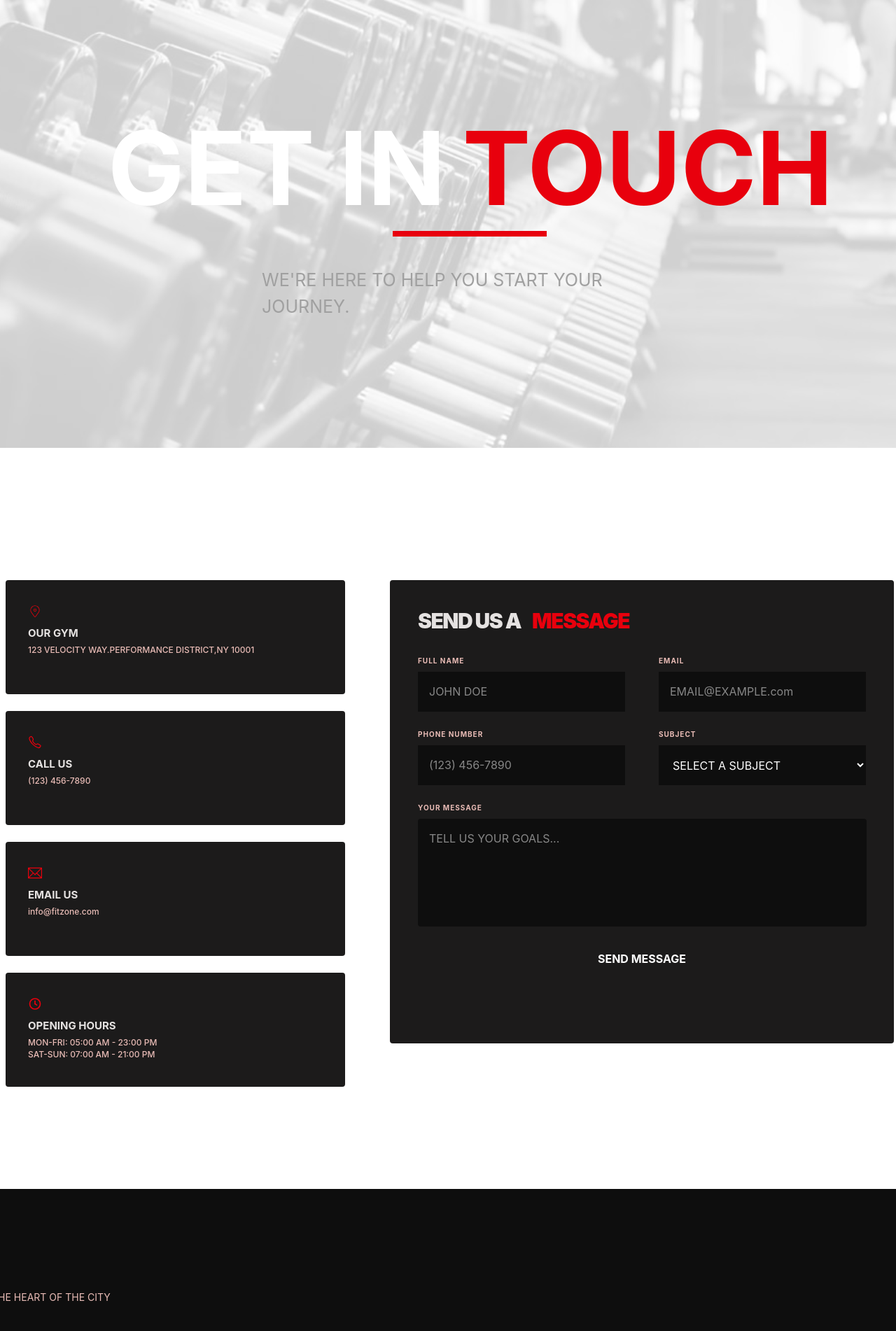
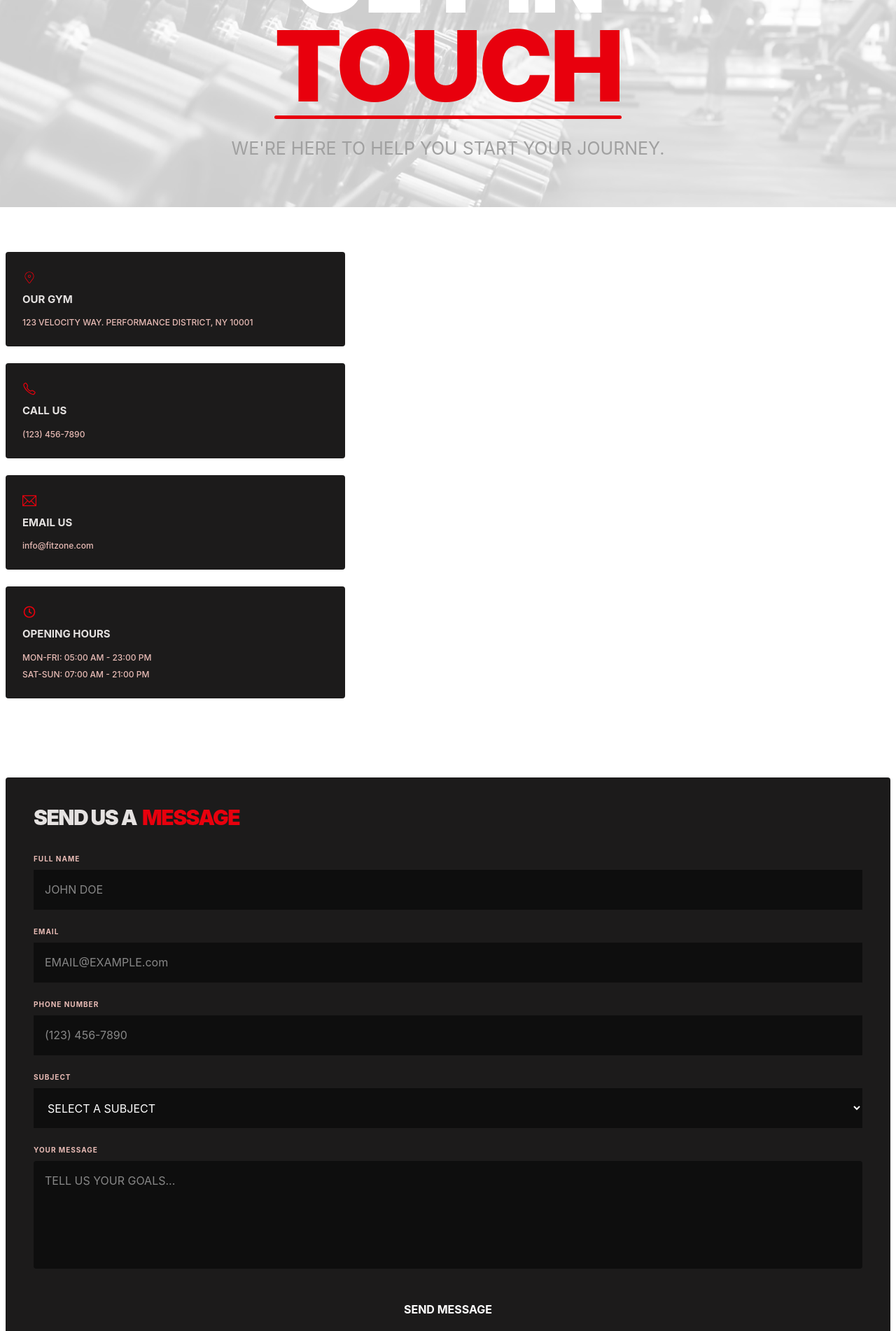
Before and after one commit to tekilaofficielpro/fitzone, a React (Vite) app: page /contact in a window 1280 px wide. Shown: the part 160-2062 px from the top of the page at 70% size. Built offline with nearby package versions, Linux system fonts and the light colour scheme.

Commit message:
responsive contact

```diff
--- a/src/pages/niniPages/Contact.jsx
+++ b/src/pages/niniPages/Contact.jsx
@@ -16,18 +16,23 @@ const Contact = () => {
     <SectionHero />
 
     {/* section contact-layout */}
-    <section className='container h-[870px]'>
-      <div className='container mx-2 mt-70'>
-        <ul className='flex flex-row gap-x-[64px]'>
-          <li>
+    <section className='container min-h-[870px]'>
+      <div className='mx-2 mt-16 lg:mt-[70px]'>
+        <div className='flex flex-col lg:flex-row gap-8 lg:gap-x-[64px] items-start'>
+
+          <div className='w-full lg:w-auto'>
             <ContactLayout />
-          </li>
+          </div>
 
           {/* ── Formulaire ── */}
-          <li ref={formRef} className='w-[720px] h-[662px] bg-[#1C1B1B] top-[96px] left-[533.33px] rounded-[4px] border-1 border-[#5F3F3A]/15 pt-[39.5px] pr-[40px] pb-[56px] pl-[40px] gap-[32px] col-start-6 col-span-7 row-start-1 row-span-1 reveal-right'>
+          <div
+            ref={formRef}
+            className='w-full lg:w-[720px] lg:h-[662px] bg-[#1C1B1B] rounded-[4px] border border-[#5F3F3A]/15 pt-[39.5px] pr-[40px] pb-[56px] pl-[40px] gap-[32px] reveal-right'
+          >
             <Formulaire />
-          </li>
-        </ul>
+          </div>
+
+        </div>
       </div>
     </section>
 
--- a/src/pages/niniPages/miniPageContact/CTABanner.jsx
+++ b/src/pages/niniPages/miniPageContact/CTABanner.jsx
@@ -7,9 +7,14 @@ export const CTABanner = () => {
     <>
     <style>{styles}</style>
     <section>
-      <div ref={ctaRef} className='w-full h-[266px] py-[48px] bg-[#E8000D] flex flex-row gap-70 mb-0 reveal'>
-        <h1 className='w-[815px] h-[60px] font-bold text-[60px] text-[#FFFFFF] px-[20px] py-[40px]'>READY TO TRANSFORM?</h1>
-        <button className='w-[204px] h-[68px] border-2 border-[#FFFFFF] text-[#FFFFFF] bg-transparent hover:bg-[#FFFFFF] hover:text-[#E8000D] py-[10px] px-[20px] ml-90 whitespace-nowrap shrink-0 relative top-16 transition-all duration-300 hover:scale-105 active:scale-95'>
+      <div
+        ref={ctaRef}
+        className='w-full bg-[#E8000D] flex flex-col sm:flex-row items-center justify-between gap-8 sm:gap-12 px-6 sm:px-12 lg:px-20 py-12 reveal'
+      >
+        <h2 className='font-bold text-[clamp(32px,6vw,60px)] text-white text-center sm:text-left leading-tight'>
+          READY TO TRANSFORM?
+        </h2>
+        <button className='shrink-0 border-2 border-white text-white bg-transparent hover:bg-white hover:text-[#E8000D] py-[10px] px-[20px] whitespace-nowrap transition-all duration-300 hover:scale-105 active:scale-95'>
           START FREE TRIAL
         </button>
       </div>
--- a/src/pages/niniPages/miniPageContact/ContactLayout.jsx
+++ b/src/pages/niniPages/miniPageContact/ContactLayout.jsx
@@ -19,32 +19,63 @@ export const ContactLayout = () => {
     <>
     <style>{styles}</style>
     <ul className='flex flex-col gap-y-[24px]'>
-        <li ref={card1Ref} className='w-[485px] h-[163px] border-1 rounded-[4px] border-[#5F3F3A]/15 bg-[#1C1B1B] p-8 reveal-left transition-all duration-300 hover:border-[#E8000D]/50 hover:shadow-[0_0_20px_0_#E8000D20] hover:-translate-y-1'>
-        <CiLocationOn className='w-[20px] h-[25px] mb-2 text-[#E8000D]'/>
-        <h1 className='mb-4 w-[105px] h-[9px] text-[15px] text-[#E5E2E1] font-bold'>OUR GYM</h1>
-        <p className='w-[419px] h-[9px] font-medium text-[12px] text-[#E9BCB6] leading-[20px] tracking-normal align-middle'>123 VELOCITY WAY.PERFORMANCE DISTRICT,NY 10001</p>
+
+      {/* Card partagée — classes communes extraites */}
+      {[
+        {
+          ref: card1Ref, delay: '',
+          Icon: <CiLocationOn className='w-[20px] h-[25px] mb-2 text-[#E8000D]' />,
+          title: 'OUR GYM',
+          content: <p className='font-medium text-[12px] text-[#E9BCB6] leading-[20px]'>123 VELOCITY WAY. PERFORMANCE DISTRICT, NY 10001</p>
+        },
+        {
+          ref: card2Ref, delay: 'delay-1',
+          Icon: <IoCallOutline className='w-[20px] h-[25px] mb-2 text-[#E8000D]' />,
+          title: 'CALL US',
+          content: <p className='font-medium text-[12px] text-[#E9BCB6] leading-[20px]'>(123) 456-7890</p>
+        },
+        {
+          ref: card3Ref, delay: 'delay-2',
+          Icon: <TfiEmail className='w-[20px] h-[25px] mb-2 text-[#E8000D]' />,
+          title: 'EMAIL US',
+          content: <p className='font-medium text-[12px] text-[#E9BCB6] leading-[20px]'>info@fitzone.com</p>
+        },
+        {
+          ref: card4Ref, delay: 'delay-3',
+          Icon: <TbClockHour4 className='w-[20px] h-[25px] mb-2 text-[#E8000D]' />,
+          title: 'OPENING HOURS',
+          content: (
+            <>
+              <p className='font-medium text-[12px] text-[#E9BCB6] leading-[20px] mb-1'>MON-FRI: 05:00 AM - 23:00 PM</p>
+              <p className='font-medium text-[12px] text-[#E9BCB6] leading-[20px]'>SAT-SUN: 07:00 AM - 21:00 PM</p>
+            </>
+          )
+        },
+      ].map(({ ref, delay, Icon, title, content }) => (
+        <li
+          key={title}
+          ref={ref}
+          className={`w-full max-w-[485px] border rounded-[4px] border-[#5F3F3A]/15 bg-[#1C1B1B] p-6 sm:p-8 reveal-left ${delay} transition-all duration-300 hover:border-[#E8000D]/50 hover:shadow-[0_0_20px_0_#E8000D20] hover:-translate-y-1`}
+        >
+          {Icon}
+          <h2 className='mb-3 text-[15px] text-[#E5E2E1] font-bold'>{title}</h2>
+          {content}
         </li>
-        <li ref={card2Ref} className='w-[485px] h-[163px] border-1 rounded-[4px] border-[#5F3F3A]/15 bg-[#1C1B1B] p-8 reveal-left delay-1 transition-all duration-300 hover:border-[#E8000D]/50 hover:shadow-[0_0_20px_0_#E8000D20] hover:-translate-y-1'>
-        <IoCallOutline className='w-[20px] h-[25px] mb-2 text-[#E8000D]'/>
-        <h1 className='mb-4 w-[105px] h-[9px] text-[15px] text-[#E5E2E1] font-bold'>CALL US</h1>
-        <p className='w-[419px] h-[9px] font-medium text-[12px] text-[#E9BCB6] leading-[20px] tracking-normal align-middle'>(123) 456-7890</p>
-        </li>
-        <li ref={card3Ref} className='w-[485px] h-[163px] border-1 rounded-[4px] border-[#5F3F3A]/15 bg-[#1C1B1B] p-8 reveal-left delay-2 transition-all duration-300 hover:border-[#E8000D]/50 hover:shadow-[0_0_20px_0_#E8000D20] hover:-translate-y-1'>
-        <TfiEmail className='w-[20px] h-[25px] mb-2 text-[#E8000D]'/>
-        <h1 className='mb-4 w-[105px] h-[9px] text-[15px] text-[#E5E2E1] font-bold'>EMAIL US</h1>
-        <p className='w-[419px] h-[9px] font-medium text-[12px] text-[#E9BCB6] leading-[20px] tracking-normal align-middle'>info@fitzone.com</p>
-        </li>
-        <li ref={card4Ref} className='w-[485px] h-[163px] border-1 rounded-[4px] border-[#5F3F3A]/15 bg-[#1C1B1B] p-8 reveal-left delay-3 transition-all duration-300 hover:border-[#E8000D]/50 hover:shadow-[0_0_20px_0_#E8000D20] hover:-translate-y-1'>
-        <TbClockHour4 className='w-[20px] h-[25px] mb-2 text-[#E8000D]' />
-        <h1 className='mb-4 w-[150px] h-[9px] text-[15px] text-[#E5E2E1] font-bold'>OPENING HOURS</h1>
-        <p className='w-[419px] h-[9px] mb-2 font-medium text-[12px] text-[#E9BCB6] leading-[20px] tracking-normal align-middle'>MON-FRI: 05:00 AM - 23:00 PM</p>
-        <p className='w-[419px] h-[9px] font-medium text-[12px] text-[#E9BCB6] leading-[20px] tracking-normal align-middle'>SAT-SUN: 07:00 AM - 21:00 PM</p>
-        </li>
-        <li ref={socialRef} className='w-[485px] h-[64px] py-8 flex flex-row gap-x-4 items-center reveal delay-4'>
-        <HiSpeakerWave className='w-[25px] h-[25px] p-[4px] text-white border-1 border-[#5F3F3A]/20 rounded-4 transition-all duration-200 hover:text-[#E8000D] hover:border-[#E8000D]/50 hover:scale-110' />
-        <BiWorld className='w-[25px] h-[25px] p-[4px] text-white border-1 border-[#5F3F3A]/20 rounded-4 transition-all duration-200 hover:text-[#E8000D] hover:border-[#E8000D]/50 hover:scale-110' />
-        <FaRegCirclePlay className='w-[25px] h-[25px] p-[4px] text-white border-1 border-[#5F3F3A]/20 rounded-4 transition-all duration-200 hover:text-[#E8000D] hover:border-[#E8000D]/50 hover:scale-110' />
-        </li>
+      ))}
+
+      {/* Réseaux sociaux */}
+      <li
+        ref={socialRef}
+        className='w-full max-w-[485px] py-4 flex flex-row gap-x-4 items-center reveal delay-4'
+      >
+        {[HiSpeakerWave, BiWorld, FaRegCirclePlay].map((Icon, i) => (
+          <Icon
+            key={i}
+            className='w-[25px] h-[25px] p-[4px] text-white border border-[#5F3F3A]/20 rounded transition-all duration-200 hover:text-[#E8000D] hover:border-[#E8000D]/50 hover:scale-110'
+          />
+        ))}
+      </li>
+
     </ul>
     </>
   )
--- a/src/pages/niniPages/miniPageContact/Formulaire.jsx
+++ b/src/pages/niniPages/miniPageContact/Formulaire.jsx
@@ -46,16 +46,18 @@ export const Formulaire = () => {
   return (
     <>
     <style>{styles}</style>
-    <div className="w-[616.67px] flex flex-row h-[36px] gap-[16px] mb-8">
-              <h1 className="font-black text-[30px] text-[#E5E2E1] leading-[36px] tracking-[-1.5px] align-middle">SEND US A</h1>
-              <h1 className="font-black text-[30px] text-[#E8000D] leading-[36px] tracking-[-1.5px] align-middle">MESSAGE</h1>
+    <div className="w-full flex flex-row flex-wrap gap-x-2 gap-y-1 mb-8">
+      <h2 className="font-black text-[clamp(22px,4vw,30px)] text-[#E5E2E1] leading-tight tracking-[-1.5px]">SEND US A</h2>
+      <h2 className="font-black text-[clamp(22px,4vw,30px)] text-[#E8000D] leading-tight tracking-[-1.5px]">MESSAGE</h2>
     </div>
 
-            <form className='w-[616.67px] h-[479px]' onSubmit={handleSubmit}>
+    <form className='w-full' onSubmit={handleSubmit}>
       <ul className='flex flex-col gap-[24px]'>
-                <li className='w-[616px] h-[81px] flex flex-row gap-[48px] text-white'>
-                  <div className='w-[296px] h-[81px] flex flex-col gap-[8px]'>
-                    <label className='w-[90px] h-[15px] font-bold text-[10px] text-[#E9BCB6] leading-[15px] tracking-[1px]'>FULL NAME</label>
+
+        {/* Ligne 1 — Nom + Email */}
+        <li className='w-full flex flex-col sm:flex-row gap-[24px] sm:gap-[48px] text-white'>
+          <div className='w-full flex flex-col gap-[8px]'>
+            <label className='font-bold text-[10px] text-[#E9BCB6] leading-[15px] tracking-[1px]'>FULL NAME</label>
             <input
               type="text"
               name="name"
@@ -63,11 +65,11 @@ export const Formulaire = () => {
               onChange={handleChange}
               placeholder='JOHN DOE'
               required
-                      className='w-[296px] h-[57px] px-[16px] py-[18px] bg-[#0E0E0E] border-1 border-[#5F3F3A]/20 transition-colors duration-200 focus:outline-none focus:border-[#E8000D]/60'
+              className='w-full h-[57px] px-[16px] py-[18px] bg-[#0E0E0E] border border-[#5F3F3A]/20 transition-colors duration-200 focus:outline-none focus:border-[#E8000D]/60'
             />
           </div>
-                  <div className='w-[296px] h-[81px] flex flex-col gap-[8px]'>
-                    <label className='w-[90px] h-[15px] font-bold text-[10px] text-[#E9BCB6] leading-[15px] tracking-[1px]'>EMAIL</label>
+          <div className='w-full flex flex-col gap-[8px]'>
+            <label className='font-bold text-[10px] text-[#E9BCB6] leading-[15px] tracking-[1px]'>EMAIL</label>
             <input
               type="email"
               name="email"
@@ -75,29 +77,31 @@ export const Formulaire = () => {
               onChange={handleChange}
               placeholder='EMAIL@EXAMPLE.com'
               required
-                      className='w-[296px] h-[57px] px-[16px] py-[18px] bg-[#0E0E0E] border-1 border-[#5F3F3A]/15 transition-colors duration-200 focus:outline-none focus:border-[#E8000D]/60'
+              className='w-full h-[57px] px-[16px] py-[18px] bg-[#0E0E0E] border border-[#5F3F3A]/15 transition-colors duration-200 focus:outline-none focus:border-[#E8000D]/60'
             />
           </div>
         </li>
-                <li className='w-[616px] h-[81px] flex flex-row gap-[48px] text-white'>
-                  <div className='w-[296px] h-[81px] flex flex-col gap-[8px]'>
-                    <label className='w-[120px] h-[15px] font-bold text-[10px] text-[#E9BCB6] leading-[15px] tracking-[1px]'>PHONE NUMBER</label>
+
+        {/* Ligne 2 — Téléphone + Sujet */}
+        <li className='w-full flex flex-col sm:flex-row gap-[24px] sm:gap-[48px] text-white'>
+          <div className='w-full flex flex-col gap-[8px]'>
+            <label className='font-bold text-[10px] text-[#E9BCB6] leading-[15px] tracking-[1px]'>PHONE NUMBER</label>
             <input
               type="text"
               name="phone"
               value={form.phone}
               onChange={handleChange}
               placeholder='(123) 456-7890'
-                      className='w-[296px] h-[57px] px-[16px] py-[18px] bg-[#0E0E0E] border-1 border-[#5F3F3A]/15 transition-colors duration-200 focus:outline-none focus:border-[#E8000D]/60'
+              className='w-full h-[57px] px-[16px] py-[18px] bg-[#0E0E0E] border border-[#5F3F3A]/15 transition-colors duration-200 focus:outline-none focus:border-[#E8000D]/60'
             />
           </div>
-                  <div className='w-[296px] h-[81px] flex flex-col gap-[8px]'>
-                    <label className='w-[90px] h-[15px] font-bold text-[10px] text-[#E9BCB6] leading-[15px] tracking-[1px]'>SUBJECT</label>
+          <div className='w-full flex flex-col gap-[8px]'>
+            <label className='font-bold text-[10px] text-[#E9BCB6] leading-[15px] tracking-[1px]'>SUBJECT</label>
             <select
               name="subject"
               value={form.subject}
               onChange={handleChange}
-                      className='w-[296px] h-[57px] px-[16px] py-[18px] bg-[#0E0E0E] border-1 border-[#5F3F3A]/15 transition-colors duration-200 focus:outline-none focus:border-[#E8000D]/60'
+              className='w-full h-[57px] px-[16px] py-[18px] bg-[#0E0E0E] border border-[#5F3F3A]/15 transition-colors duration-200 focus:outline-none focus:border-[#E8000D]/60'
             >
               <option value="">SELECT A SUBJECT</option>
               <option value="general">GENERAL INQUIRY</option>
@@ -106,37 +110,41 @@ export const Formulaire = () => {
             </select>
           </div>
         </li>
-                <li className='w-[616px] flex flex-row gap-[48px] text-white'>
+
+        {/* Ligne 3 — Message */}
+        <li className='w-full text-white'>
           <div className='w-full flex flex-col gap-[8px]'>
-                    <label className='w-[120px] h-[15px] font-bold text-[10px] text-[#E9BCB6] leading-[15px] tracking-[1px]'>YOUR MESSAGE</label>
+            <label className='font-bold text-[10px] text-[#E9BCB6] leading-[15px] tracking-[1px]'>YOUR MESSAGE</label>
             <textarea
               name="message"
               value={form.message}
               onChange={handleChange}
               placeholder='TELL US YOUR GOALS...'
               required
-                      className="w-[640.67px] h-[154px] rounded-[4px] border-[1px] border-[#5F3F3A]/15 px-[16px] pt-[16px] bg-[#0E0E0E] overflow-hidden resize-none transition-colors duration-200 focus:outline-none focus:border-[#E8000D]/60"
+              className="w-full h-[154px] rounded-[4px] border border-[#5F3F3A]/15 px-[16px] pt-[16px] bg-[#0E0E0E] resize-none transition-colors duration-200 focus:outline-none focus:border-[#E8000D]/60"
             />
           </div>
         </li>
 
-                {/* ── Message de statut ── */}
+        {/* Statut */}
         {status === 'success' && (
           <p className='text-green-400 text-[13px] font-bold tracking-wide'>✅ MESSAGE SENT SUCCESSFULLY!</p>
         )}
         {status === 'error' && (
-                  <p className='text-[#E8000D] text-[13px] mb-2 font-bold tracking-wide'>❌ SOMETHING WENT WRONG. TRY AGAIN.</p>
+          <p className='text-[#E8000D] text-[13px] font-bold tracking-wide'>❌ SOMETHING WENT WRONG. TRY AGAIN.</p>
         )}
 
-                <li className="w-[616.67px] h-[68px] opacity-100 rounded-[4px] py-[20px] ">
+        {/* Bouton */}
+        <li className="w-full">
           <button
             type="submit"
             disabled={status === 'loading'}
-                    className="w-[640px] h-[68px] rounded-[4px] py-[20px] bg-gradient-to-r from-[#FFB4A9] to-[#E8000D] text-white font-bold transition-all duration-300 hover:opacity-90 hover:scale-[1.02] active:scale-[0.98] disabled:opacity-50 disabled:cursor-not-allowed relative bottom-8"
+            className="w-full h-[68px] rounded-[4px] py-[20px] bg-gradient-to-r from-[#FFB4A9] to-[#E8000D] text-white font-bold transition-all duration-300 hover:opacity-90 hover:scale-[1.02] active:scale-[0.98] disabled:opacity-50 disabled:cursor-not-allowed"
           >
             {status === 'loading' ? 'SENDING...' : 'SEND MESSAGE'}
           </button>
         </li>
+
       </ul>
     </form>
     </>
--- a/src/pages/niniPages/miniPageContact/MAPSection.jsx
+++ b/src/pages/niniPages/miniPageContact/MAPSection.jsx
@@ -6,19 +6,31 @@ export const MAPSection = () => {
   return (
     <>
       <style>{styles}</style>
-      <section className='h-[959px] py-[96px] bg-[#0E0E0E]'>
-        <div ref={mapRef} className='container mx-auto relative right-60 z-10 reveal'>
-            <div className='text-[#FFFFFF] text-8xl font-bold flex flex-row gap-2'>
-            <h1 className="font-black text-[30px] text-[#E5E2E1] leading-[36px] tracking-[-1.5px] align-middle">FIND</h1>
-            <h1 className="font-black text-[30px] text-[#E8000D] leading-[36px] tracking-[-1.5px] align-middle">US</h1>
-            </div>
-            <h2 className='max-w-[444px] text-[#E9BCB6] text-[14px] mt-3'>VIST OUR PERFORMANCE LAB IN THE HEART OF THE CITY</h2>
+      <section className='w-full py-[96px] bg-[#0E0E0E]'>
+        <div ref={mapRef} className='container mx-auto px-6 sm:px-10 lg:px-16 z-10 reveal'>
+
+          {/* Titre */}
+          <div className='flex flex-row gap-2 mb-3'>
+            <h2 className="font-black text-[clamp(22px,4vw,30px)] text-[#E5E2E1] leading-tight tracking-[-1.5px]">FIND</h2>
+            <h2 className="font-black text-[clamp(22px,4vw,30px)] text-[#E8000D] leading-tight tracking-[-1.5px]">US</h2>
+          </div>
+
+          <p className='max-w-[444px] text-[#E9BCB6] text-[14px] mb-10'>
+            VISIT OUR PERFORMANCE LAB IN THE HEART OF THE CITY
+          </p>
+
+          {/* Carte */}
+          <div
+            className='w-full h-[300px] sm:h-[450px] lg:h-[600px] rounded-[4px] transition-transform duration-700 hover:scale-[1.01]'
+            style={{
+              backgroundImage: "url('/BG_MAP1.jpeg')",
+              backgroundPosition: 'center',
+              backgroundSize: 'cover'
+            }}
+          />
+
         </div>
-        <div
-            className='w-[1800px] h-[660px] my-10 mx-auto transition-transform duration-700 hover:scale-[1.01]'
-            style={{ backgroundImage: "url('/BG_MAP1.jpeg')", backgroundPosition: 'center', backgroundSize: 'cover' }}
-        />
-       </section>
+      </section>
     </>
   )
 }
--- a/src/pages/niniPages/miniPageContact/SectionHero.jsx
+++ b/src/pages/niniPages/miniPageContact/SectionHero.jsx
@@ -7,22 +7,35 @@ export const SectionHero = () => {
   return (
     <>
     <style>{styles}</style>
-    <section className='container flex flex-row items-center justify-center h-[709px]'>
+    <section className='relative w-full min-h-[400px] sm:min-h-[550px] lg:min-h-[709px] flex items-center justify-center overflow-hidden'>
+
+  {/* Background */}
   <div
     className="absolute inset-0 bg-[url('/BG_Contact.jpeg')] bg-cover bg-center"
     style={{ opacity: 0.2 }}
   />
-      <div ref={heroRef} className='mt-20 relative left-8 top-10 reveal'>
-        <div className='container mx-auto relative z-10'>
-          <div className='text-[#FFFFFF] text-[146px] font-bold flex flex-row gap-6'>
-            <h1>GET IN</h1>
-            <div className='flex flex-col'>
-              <h1 className='z-10 text-[#E8000D]'>TOUCH</h1>
-              <div className='w-[220px] h-[8px] mb-6 relative right-25 bottom-5 bg-[#E8000D]'></div>
+
+  {/* Contenu */}
+  <div ref={heroRef} className='relative z-10 w-full px-6 sm:px-10 lg:px-16 py-16 reveal'>
+
+    {/* Titre principal */}
+   <div className='flex flex-col sm:flex-row items-center sm:items-end justify-center gap-0 sm:gap-4 mb-6'>
+    <h1 className='font-black text-white text-[clamp(52px,11vw,146px)] leading-[0.9] tracking-tight'>
+      GET IN
+    </h1>
+    <div className='flex flex-col gap-0 items-center'>
+      <h1 className='font-black text-[#E8000D] text-[clamp(52px,11vw,146px)] leading-[0.9] tracking-tight'>
+        TOUCH
+      </h1>
+      <div className='h-[5px] bg-[#E8000D] rounded-full w-full mt-2' />
     </div>
   </div>
-          <h2 className='w-[599px] h-[36px] max-w-[744px] text-[#A0A0A0] text-[25px] mx-35 relative left-20 uppercase'>We're here to help you start your journey.</h2>
-        </div>
+
+    {/* Sous-titre */}
+    <p className='text-[#A0A0A0] text-[clamp(14px,2vw,25px)] uppercase max-w-[744px] text-center mx-auto'>
+  We're here to help you start your journey.
+</p>
+
   </div>
 </section>
     </>
```
Lines whose indentation alone changed are shown as unchanged.
